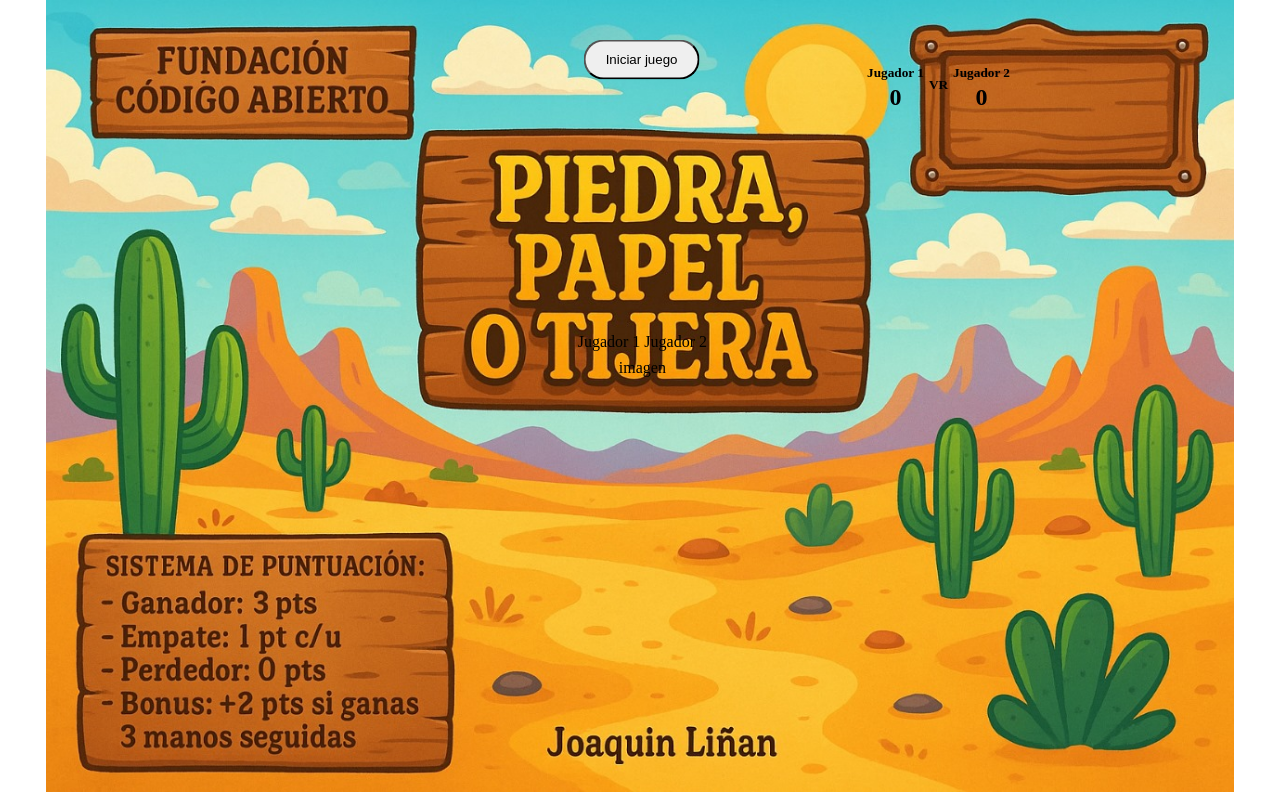
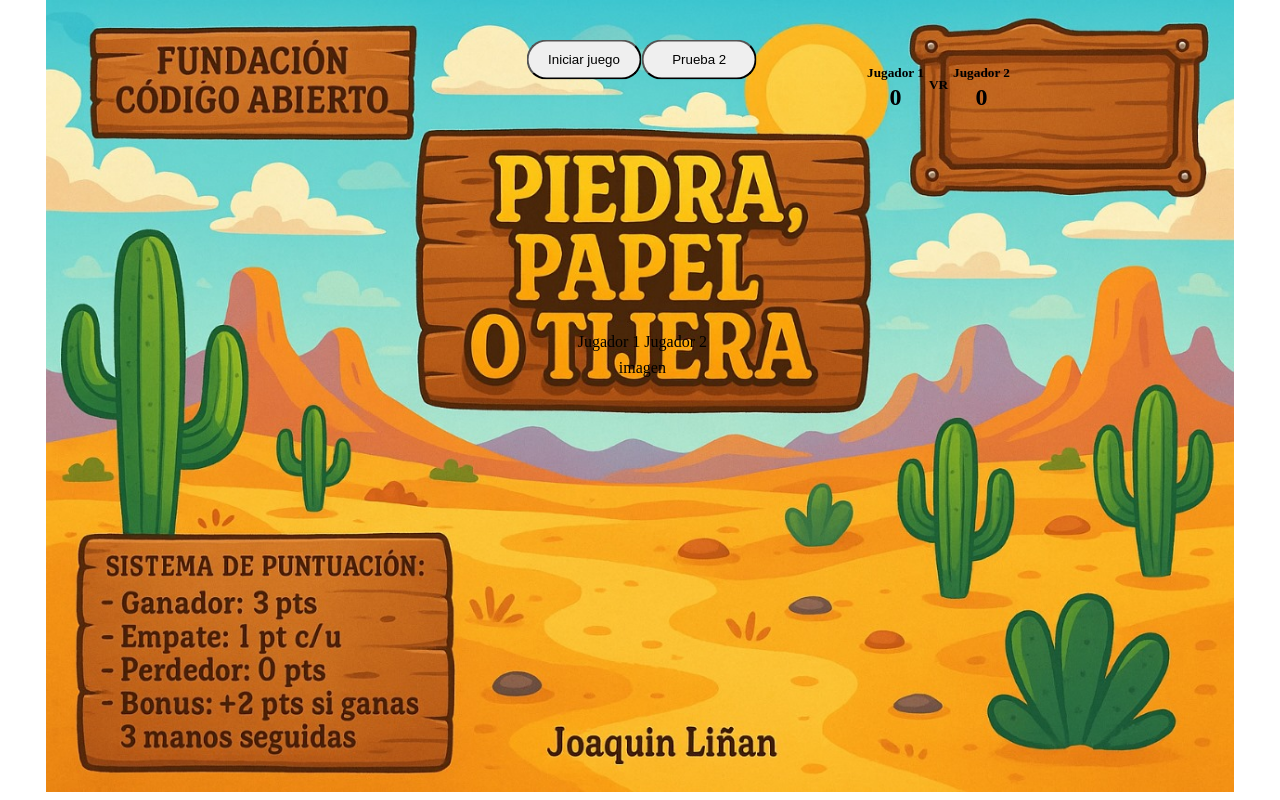
Before and after one commit to jalb850420/ppt_game, a plain HTML site: page index.html in a window 1280 px wide. Drawn offline with Linux system fonts and the light colour scheme.

Commit message:
second commit

```diff
--- a/index.html
+++ b/index.html
@@ -49,7 +49,7 @@
             <h1 id="miElemento"></h1>
             <!-- <button onclick="pruebaimagenes()">Prueba</button> -->
             <div id="imagen-container"></div>
-            <!-- <button onclick="boton()">Prueba 2</button> -->
+            <button onclick="boton()">Prueba 2</button>
 
         </div>
         <table class="tabla">
```
